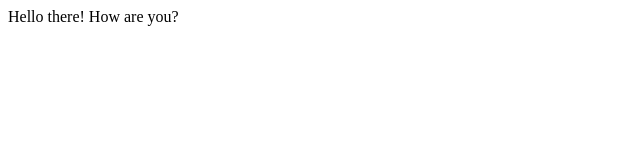
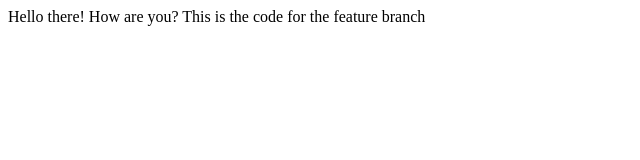
Before and after one commit to perpetuaraj/test2, a plain HTML site: page index.html in a window 1280 px wide. Shown: the whole page, without its empty margins (0-640 px from the left). Drawn offline with Linux system fonts and the light colour scheme.

Commit message:
Feature branch code

```diff
--- a/index.html
+++ b/index.html
@@ -5,6 +5,6 @@
     </head>
     <body>
       Hello there!
-      How are you?
+      How are you? This is the code for the feature branch
 </body>
 </html>
```
